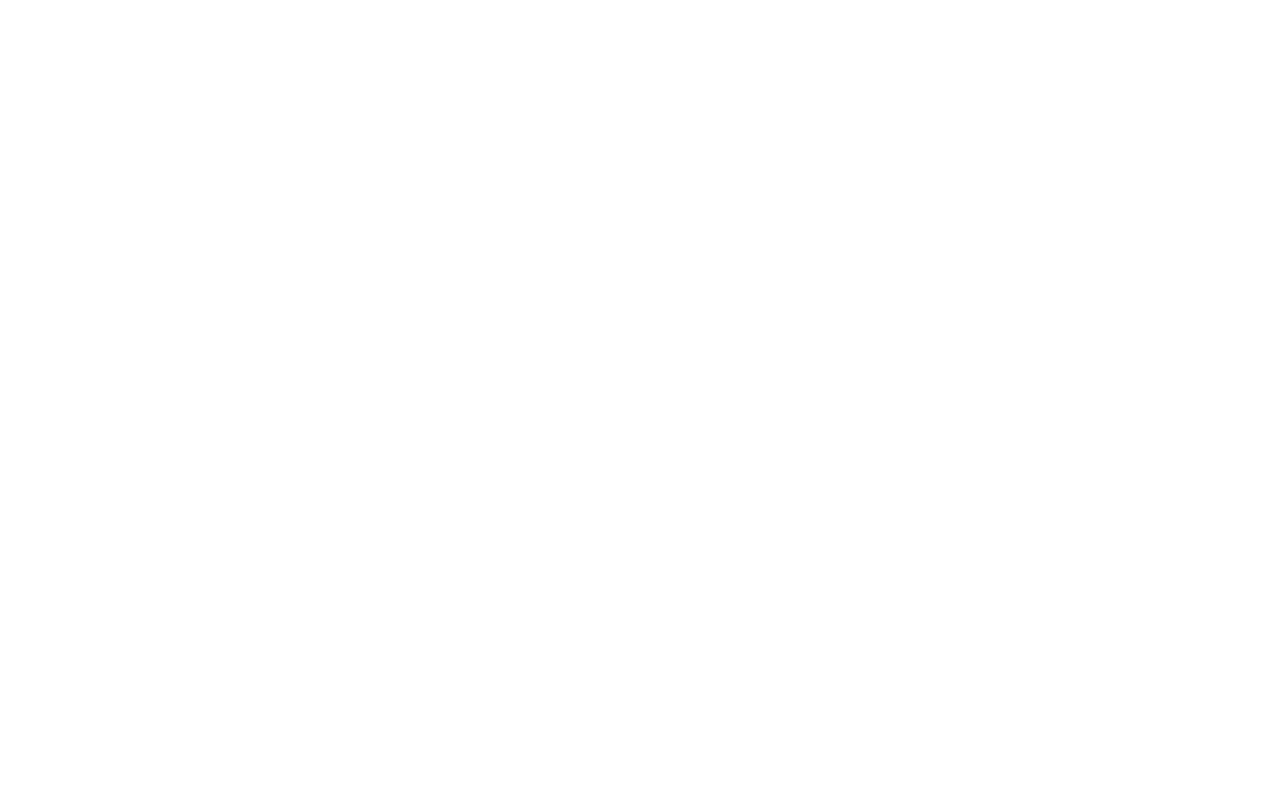
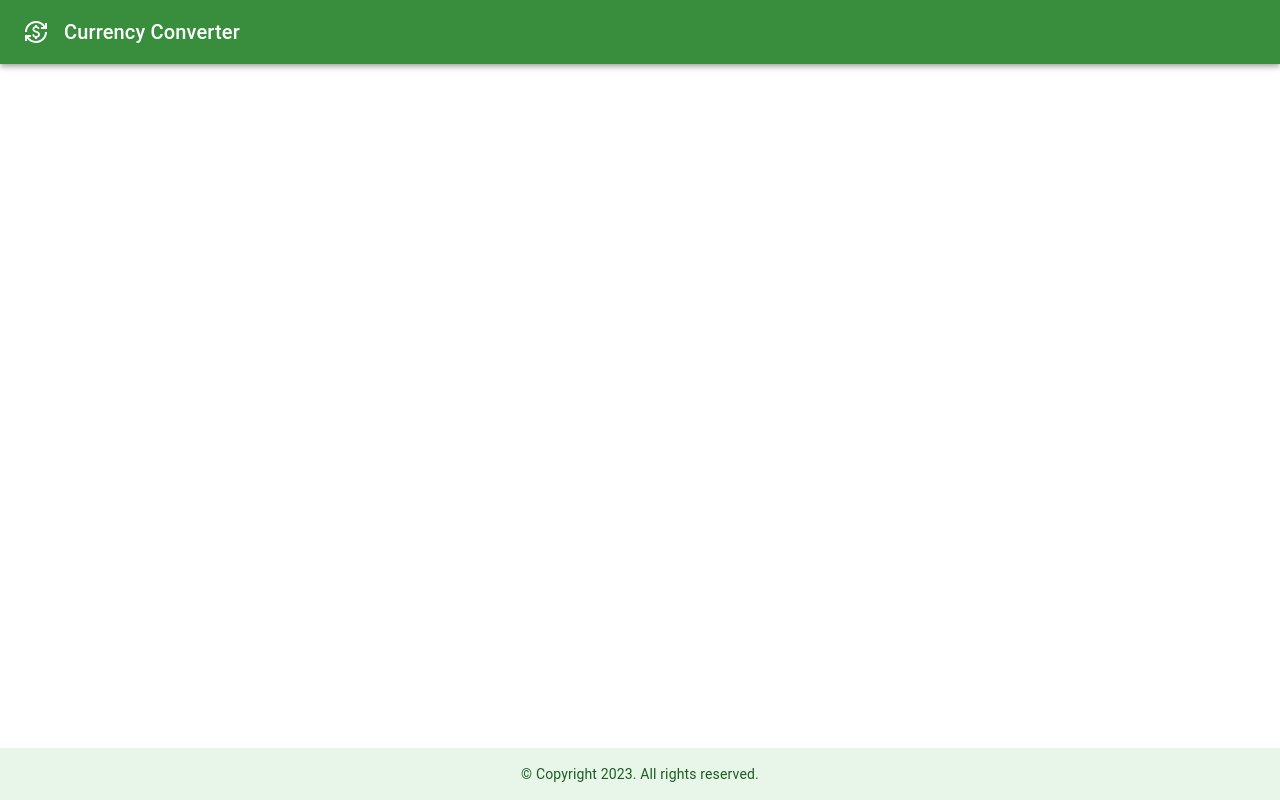
Before and after one commit to ytka2000/currency-converter, a React (Create React App) app: page / in a window 1280 px wide. Built offline with nearby package versions, Linux system fonts and the light colour scheme.

Commit message:
add header and footer

```diff
--- a/package.json
+++ b/package.json
@@ -3,12 +3,17 @@
   "version": "0.1.0",
   "private": true,
   "dependencies": {
+    "@emotion/react": "^11.11.1",
+    "@emotion/styled": "^11.11.0",
+    "@mui/icons-material": "^5.14.18",
+    "@mui/material": "^5.14.18",
     "@testing-library/jest-dom": "^5.17.0",
     "@testing-library/react": "^13.4.0",
     "@testing-library/user-event": "^13.5.0",
     "react": "^18.2.0",
     "react-dom": "^18.2.0",
     "react-scripts": "5.0.1",
+    "swr": "^2.2.4",
     "web-vitals": "^2.1.4"
   },
   "scripts": {
--- a/src/App.js
+++ b/src/App.js
@@ -1,5 +1,16 @@
+import { ThemeProvider, THEME_ID } from "@mui/material/styles";
+import theme from "./theme";
+import Header from "./components/Header";
+import Footer from "./components/Footer";
+
 function App() {
-  return <div></div>;
+  return (
+    <ThemeProvider theme={{ [THEME_ID]: theme }}>
+      <Header />
+      {/* content */}
+      <Footer />
+    </ThemeProvider>
+  );
 }
 
 export default App;
--- /dev/null
+++ b/src/components/Footer/Footer.jsx
@@ -0,0 +1,37 @@
+import Container from "@mui/material/Container";
+import Typography from "@mui/material/Typography";
+
+const copyright = `© Copyright ${new Date().getFullYear()}.`;
+const rights = "All rights reserved.";
+
+const Footer = () => (
+  <Container
+    component="footer"
+    maxWidth="xl"
+    align="center"
+    sx={{
+      mt: 4,
+
+      backgroundColor: "primary.light",
+      position: "fixed",
+      bottom: 0,
+    }}
+  >
+    <Typography
+      variant="body2"
+      color="primary.dark"
+      sx={{ py: 2, display: { es: "none", xs: "block" } }}
+    >
+      {`${copyright} ${rights}`}
+    </Typography>
+    <Typography
+      variant="caption"
+      color="primary.dark"
+      sx={{ py: 1, display: { es: "block", xs: "none" } }}
+    >
+      {copyright}
+    </Typography>
+  </Container>
+);
+
+export default Footer;
--- /dev/null
+++ b/src/components/Footer/index.js
@@ -0,0 +1,3 @@
+import Footer from "./Footer";
+
+export default Footer;
--- /dev/null
+++ b/src/components/Header/Header.jsx
@@ -0,0 +1,25 @@
+import AppBar from "@mui/material/AppBar";
+import Toolbar from "@mui/material/Toolbar";
+import Typography from "@mui/material/Typography";
+import Container from "@mui/material/Container";
+import CurrencyExchangeIcon from "@mui/icons-material/CurrencyExchange";
+
+const Header = () => (
+  <AppBar position="static">
+    <Container maxWidth="xl" sx={{ ml: 0 }}>
+      <Toolbar disableGutters>
+        <CurrencyExchangeIcon sx={{ mr: 2 }} />
+        <Typography
+          variant="h6"
+          noWrap
+          component="div"
+          sx={{ mr: 2, display: { es: "none", xs: "flex" } }}
+        >
+          Currency Converter
+        </Typography>
+      </Toolbar>
+    </Container>
+  </AppBar>
+);
+
+export default Header;
--- /dev/null
+++ b/src/components/Header/index.js
@@ -0,0 +1,3 @@
+import Header from "./Header";
+
+export default Header;
--- /dev/null
+++ b/src/theme.js
@@ -0,0 +1,24 @@
+import { createTheme } from "@mui/material/styles";
+import { green } from "@mui/material/colors";
+
+const theme = createTheme({
+  palette: {
+    primary: {
+      main: green[700],
+      light: green[50],
+      dark: green[900],
+    },
+  },
+  breakpoints: {
+    values: {
+      es: 0,
+      xs: 300,
+      sm: 600,
+      md: 900,
+      lg: 1200,
+      xl: 1536,
+    },
+  },
+});
+
+export default theme;
```
Also changed, not shown: 1 other file (tests, documents, lock files or other folders).
